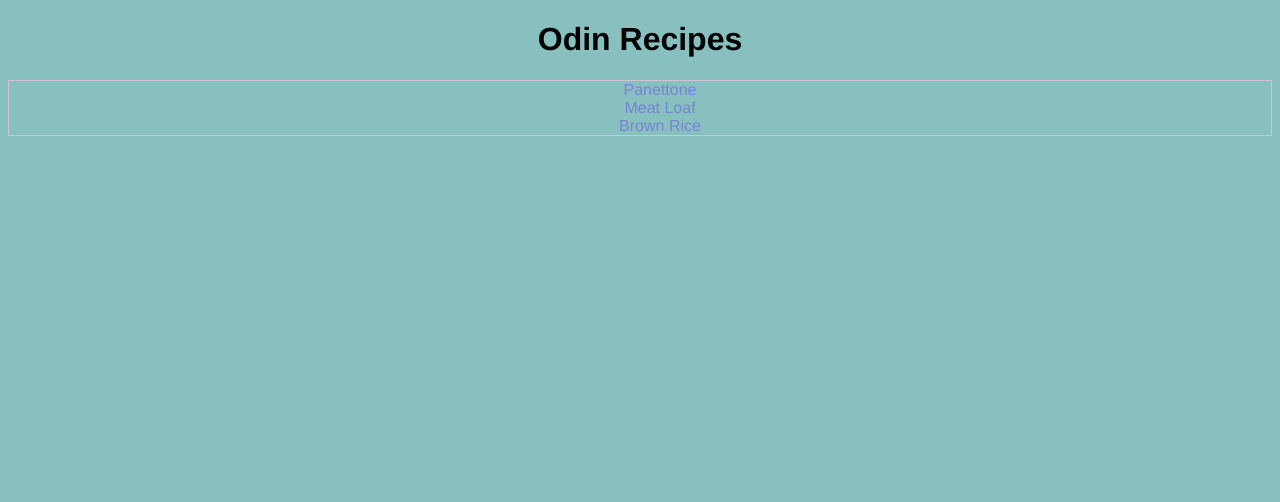
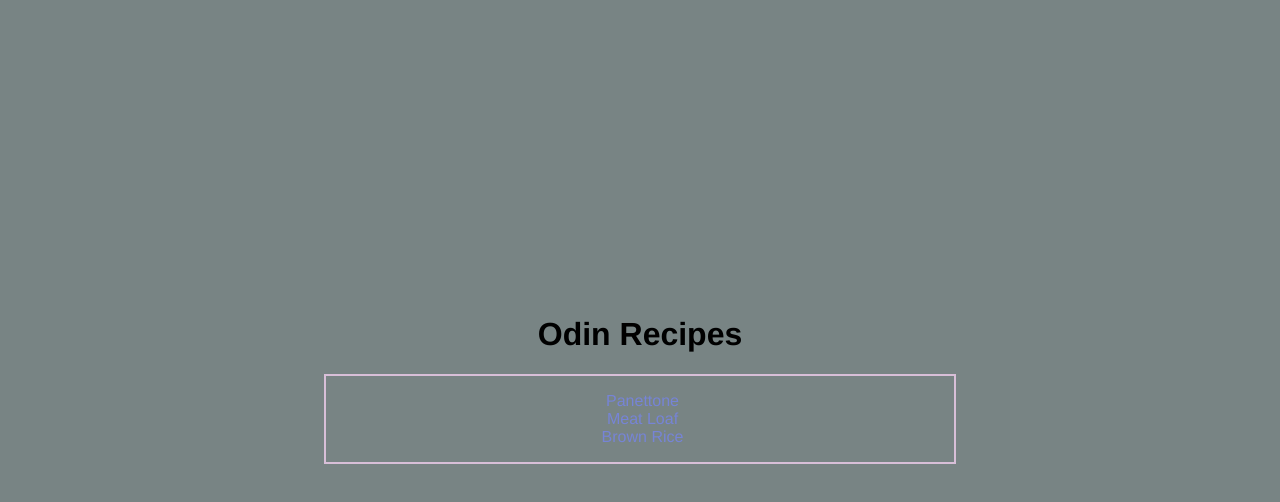
Before and after one commit to gae-5/odin-recipes, a plain HTML site: page index.html in a window 1280 px wide. Drawn offline with Linux system fonts and the light colour scheme.

Commit message:
Add structure and layout to index.html
This is part of assessment on "Block and Inline"
course. Testing on how to add layout, color and
format content in an html page.

```diff
--- a/assets/styles.css
+++ b/assets/styles.css
@@ -1,5 +1,5 @@
 body{
-    background-color: rgb(136, 191, 191);
+    background-color: rgb(120, 132, 132);
     font-family: 'Franklin Gothic Medium', 'Arial Narrow', Arial, sans-serif;
 }
 
@@ -12,7 +12,7 @@ a{
     color: rgb(118, 132, 214);
 }
 a:visited{
-    color: rgb(120, 102, 165);
+    color: rgb(42, 57, 107);
 }
 
 a:hover{
@@ -28,13 +28,29 @@ ul{
 }
 
 .recipe-list{
+    display: flexbox;
     text-align: center;
+    align-items: center;
     list-style: none;
-    border:1.25px solid thistle;
-    border-style: groove;
+    box-sizing: border-box;
+    padding-left: 5px;
 }
 
 .meal-img{
     height: 300px;
     border-radius: 4px;
 }
+
+.index-list{
+    margin-top: 25%;
+    display: flexbox;
+    box-sizing: border-box;
+}
+
+.recipe-links{
+    display:block;
+    border: 2.5px solid thistle;
+    box-sizing: border-box;
+    margin-left: 25%;
+    margin-right: 25%;
+}
--- a/index.html
+++ b/index.html
@@ -7,13 +7,17 @@
     <title>Odin-Recipes</title>
 </head>
 <body>
+    <div class="index-list">
     <h1> Odin Recipes</h1>
 
-    <ul class="recipe-list">
-        <li><a href="./recipes/panettone.html">Panettone</a></li>
-        <li><a href="./recipes/meatloaf.html">Meat Loaf</a></li>
-        <li><a href="./recipes/brown-rice.html">Brown Rice</a></git li>
-    </ul>
+    <div class="recipe-links">
+        <ul class="recipe-list">
+            <li><a href="./recipes/panettone.html">Panettone</a></li>
+            <li><a href="./recipes/meatloaf.html">Meat Loaf</a></li>
+            <li><a href="./recipes/brown-rice.html">Brown Rice</a></git li>
+        </ul>
+    </div>
+    </div>
 
 
 </body>
```
